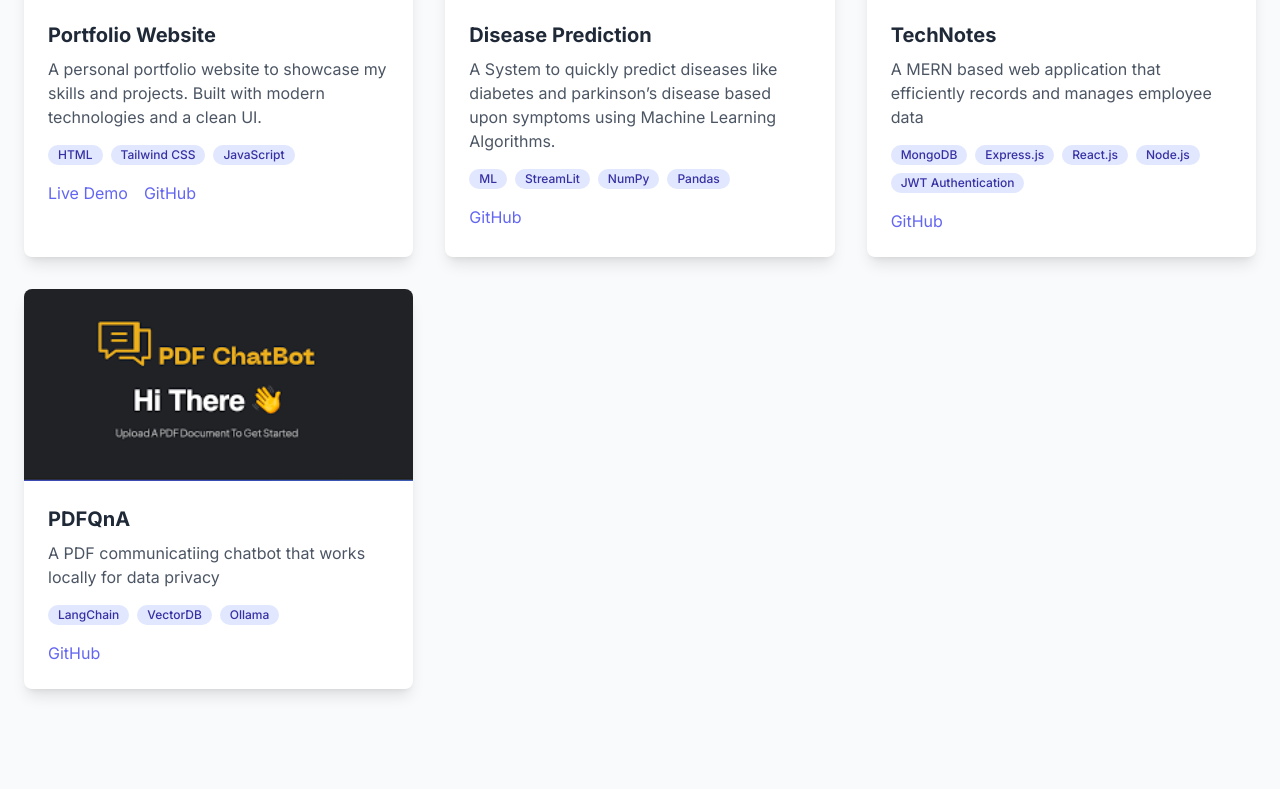
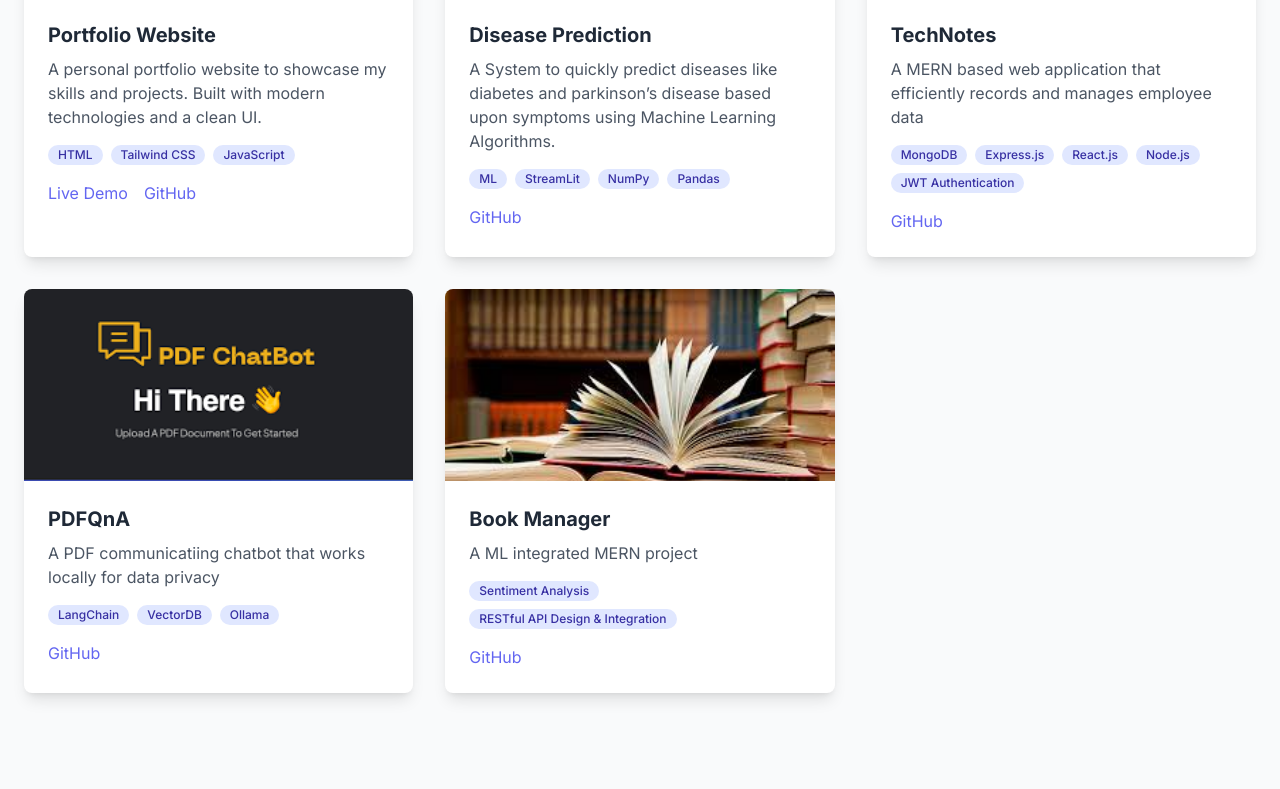
Before and after one commit to Sarvaksh-Shukla/Sarvaksh_Shukla, a plain HTML site: page index.html in a window 1280 px wide. Shown: the part 2059-2848 px from the top of the page. Drawn offline with nearby package versions, Linux system fonts and the light colour scheme.

Commit message:
New Commit

```diff
--- a/index.html
+++ b/index.html
@@ -173,7 +173,8 @@
                     { id: 1, title: 'Portfolio Website', image: 'portfolio.jpeg', description: 'A personal portfolio website to showcase my skills and projects. Built with modern technologies and a clean UI.', tech: ['HTML', 'Tailwind CSS', 'JavaScript'], link: '#', repo: '#' },
                     { id: 2, title: 'Disease Prediction', image: 'diseaseprediction.jpeg', description: 'A System to quickly predict diseases like diabetes and parkinson’s disease based upon symptoms using Machine Learning Algorithms.', tech: ['ML', 'StreamLit', 'NumPy', 'Pandas'], repo: 'https://github.com/Sarvaksh-Shukla/DiseasePrediction' },
                     { id: 3, title: 'TechNotes', image: 'technotes.jpeg', description: 'A MERN based web application that efficiently records and manages employee data ', tech: ['MongoDB', 'Express.js','React.js','Node.js','JWT Authentication'], repo: 'https://github.com/Sarvaksh-Shukla/techNote' },
-                    { id: 4, title: 'PDFQnA', image: 'pdf_chatbot.png', description: 'A PDF communicatiing chatbot that works locally for data privacy ', tech: ['LangChain', 'VectorDB','Ollama'], repo: 'https://github.com/Sarvaksh-Shukla/PDFQnA_local_chatbot' }
+                    { id: 4, title: 'PDFQnA', image: 'pdf_chatbot.png', description: 'A PDF communicatiing chatbot that works locally for data privacy ', tech: ['LangChain', 'VectorDB','Ollama'], repo: 'https://github.com/Sarvaksh-Shukla/PDFQnA_local_chatbot' },
+                     { id: 5, title: 'Book Manager', image: 'books.jpg', description: 'A ML integrated MERN project', tech: ['Sentiment Analysis', 'RESTful API Design & Integration'], repo: 'https://github.com/Sarvaksh-Shukla/smart-book-manager' }
                 ]
             };
 
```
Also changed, not shown: books.jpg (added).
